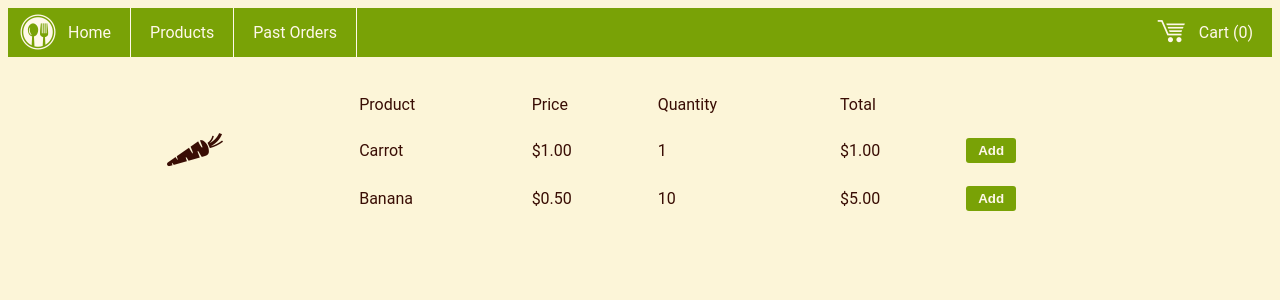
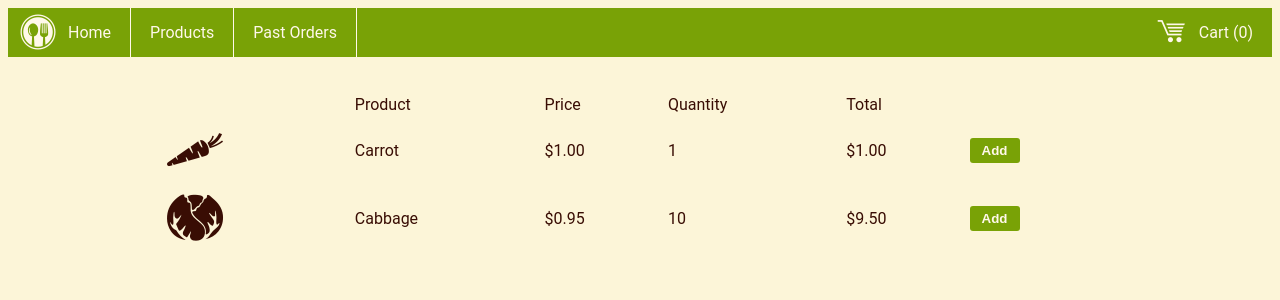
Before and after one commit to alejandroDiazM/products-app, a Vue app: page /past-orders in a window 1280 px wide. Shown: the top 300 px of the page. Built offline with nearby package versions, Linux system fonts and the light colour scheme.

Commit message:
Change product information for icon stability

```diff
--- a/src/views/past-orders.vue
+++ b/src/views/past-orders.vue
@@ -21,11 +21,11 @@
               <td><button class="btn btn-dark">Add</button></td>
             </tr>
             <tr>
-              <td><i class="icofont-banana icofont-4x"/></td>
-              <td>Banana</td>
-              <td>$0.50</td>
+              <td><i class="icofont-cabbage icofont-4x"/></td>
+              <td>Cabbage</td>
+              <td>$0.95</td>
               <td>10</td>
-              <td>$5.00</td>
+              <td>$9.50</td>
               <td><button class="btn btn-dark">Add</button></td>
             </tr>
           </tbody>
```
